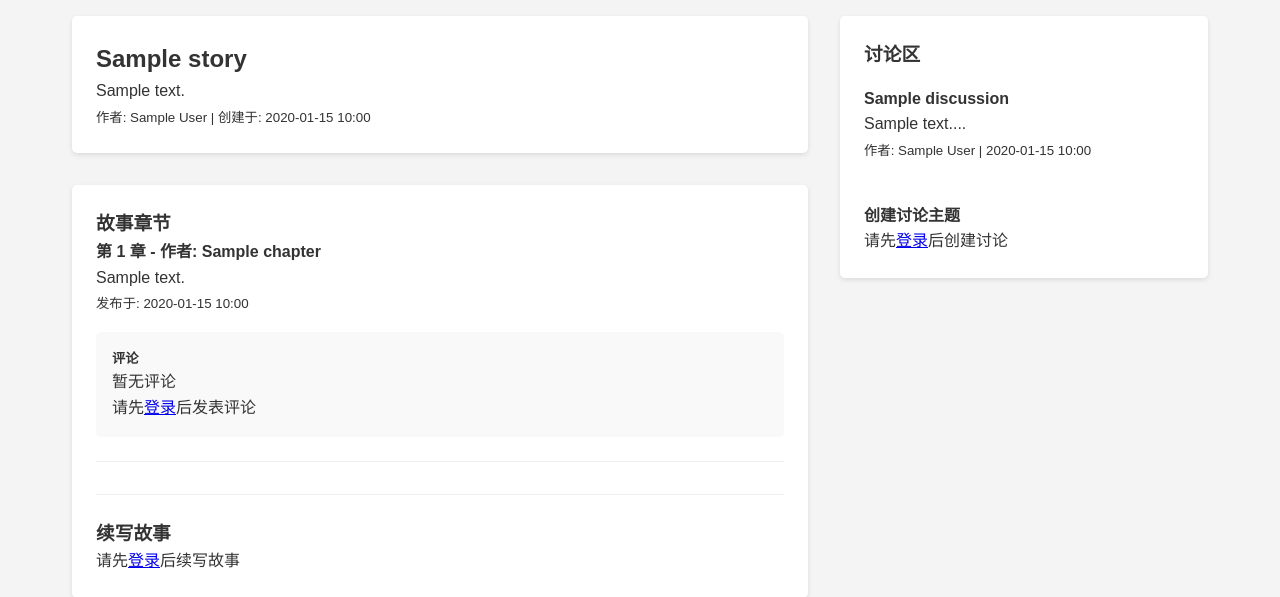
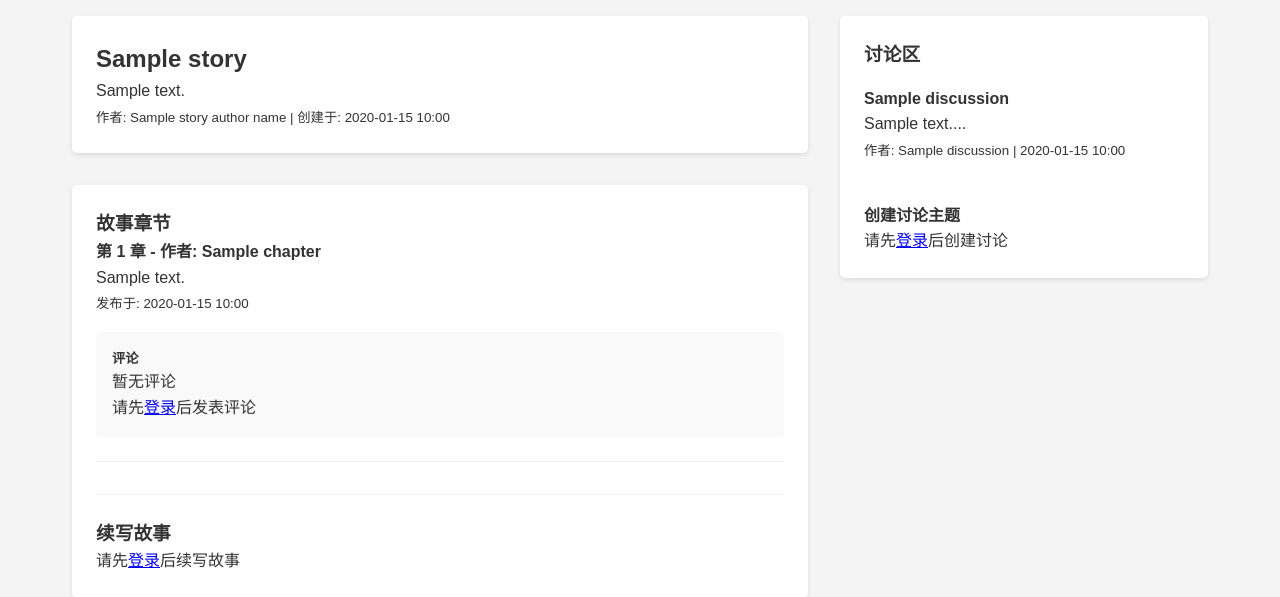
Before and after one commit to ECJKropas/Gushijielong-Renaissance, a FastAPI app: template templates/story_detail.html in a window 1280 px wide. Shown: the part 133-730 px from the top of the page. Run offline with FastAPI, Linux system fonts and the light colour scheme; the template is opened without the code that fills it: most values are stand-ins (such as "Sample title", 1, 10 or a date in 2020).

Commit message:
Hope that it is getting well!

```diff
--- a/routers/stories.py
+++ b/routers/stories.py
@@ -40,7 +40,7 @@ async def read_story(request: Request, story_id: int, db: Session = Depends(get_
         {
             "request": request,
             "story": story,
-            "story_author": story_author_name,
+            "story_author_name": story_author_name,
             "chapters": chapters,
             "chapter_comments": chapter_comments,
             "current_user": current_user
--- a/templates/discussion.html
+++ b/templates/discussion.html
@@ -33,7 +33,7 @@
                     <div class="discussion-item">
                         <h3>{{ discussion.title }}</h3>
                         <p>{{ discussion.content }}</p>
-                        <small>作者: {{ discussion.author }} | {{ discussion.created_at.strftime('%Y-%m-%d %H:%M') }}</small>
+                        <small>作者: {{ discussion.author_name }} | {{ discussion.created_at.strftime('%Y-%m-%d %H:%M') }}</small>
 
                         <!-- 讨论评论 -->
                         <div class="discussion-comments">
@@ -42,7 +42,7 @@
                                 <ul>
                                     {% for comment in discussion_comments[discussion.id] %}
                                         <li>
-                                            <strong>{{ comment.author }}:</strong> {{ comment.content }}
+                                            <strong>{{ comment.author_name }}:</strong> {{ comment.content }}
                                             <small>{{ comment.created_at.strftime('%Y-%m-%d %H:%M') }}</small>
                                         </li>
                                     {% endfor %}
--- a/templates/index.html
+++ b/templates/index.html
@@ -28,11 +28,10 @@
         {% if stories %}
             <ul>
                 {% for story in stories %}
-                    {% set story_author = "未知作者" %}
                     <li>
                         <h3><a href="/stories/{{ story.id }}">{{ story.title }}</a></h3>
                         <p>{{ story.content[:100] }}...</p>
-                        <small>作者: {{ story_author }} | 创建于: {{ story.created_at.strftime('%Y-%m-%d %H:%M') }}</small>
+                        <small>作者: {{ story.author_name }} | 创建于: {{ story.created_at.strftime('%Y-%m-%d %H:%M') }}</small>
                     </li>
                 {% endfor %}
             </ul>
--- a/templates/story_detail.html
+++ b/templates/story_detail.html
@@ -9,7 +9,7 @@
                 <h2>{{ story.title }}</h2>
                 <div class="story-content">
                     <p>{{ story.content }}</p>
-                    <small>作者: {{ story_author }} | 创建于: {{ story.created_at.strftime('%Y-%m-%d %H:%M') }}</small>
+                    <small>作者: {{ story_author_name }} | 创建于: {{ story.created_at.strftime('%Y-%m-%d %H:%M') }}</small>
                 </div>
             </section>
 
@@ -84,7 +84,7 @@
                             <li>
                                 <h4>{{ discussion.title }}</h4>
                                 <p>{{ discussion.content[:100] }}...</p>
-                                <small>作者: {{ discussion.author }} | {{ discussion.created_at.strftime('%Y-%m-%d %H:%M') }}</small>
+                                <small>作者: {{ discussion.author_name }} | {{ discussion.created_at.strftime('%Y-%m-%d %H:%M') }}</small>
                             </li>
                         {% endfor %}
                     </ul>
```
